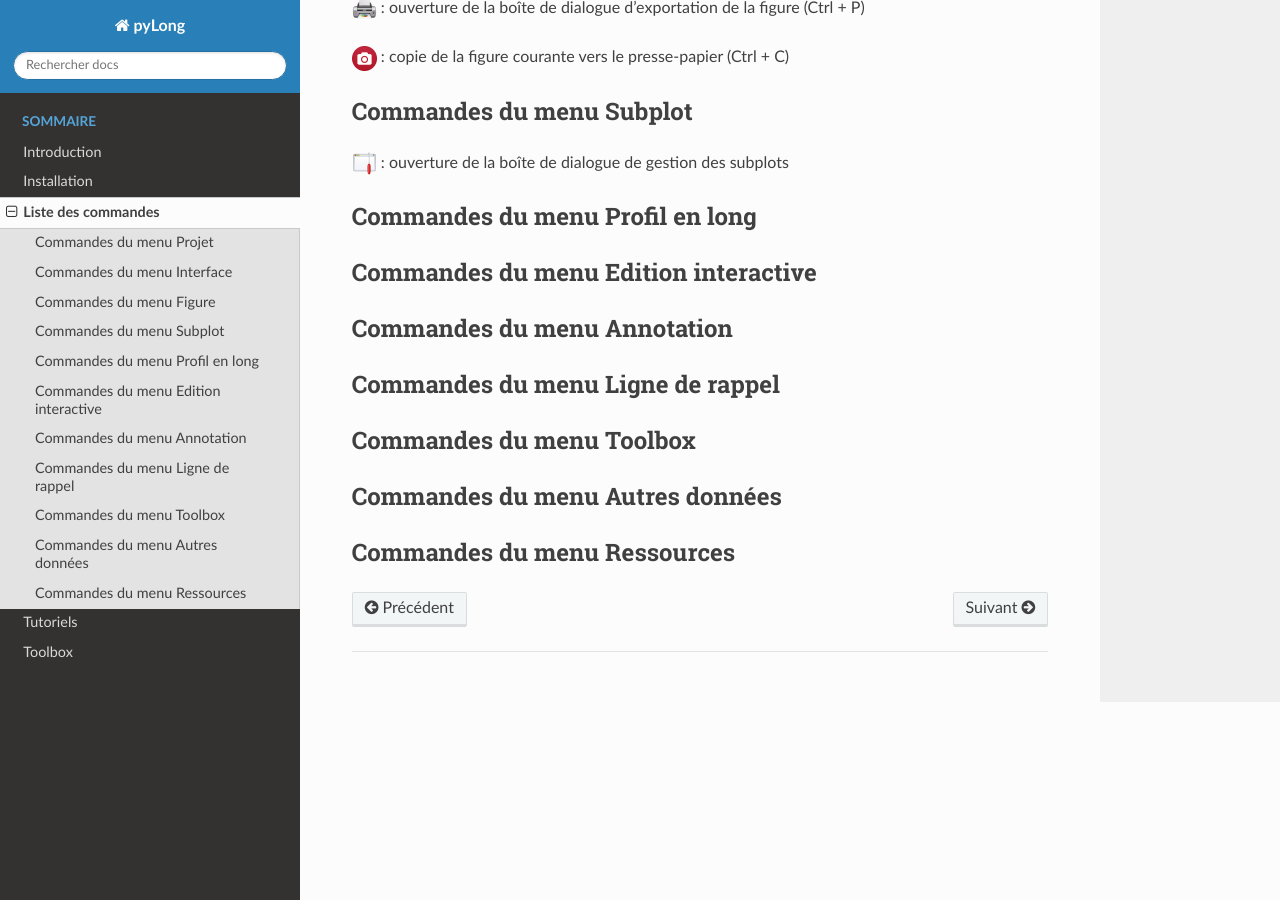
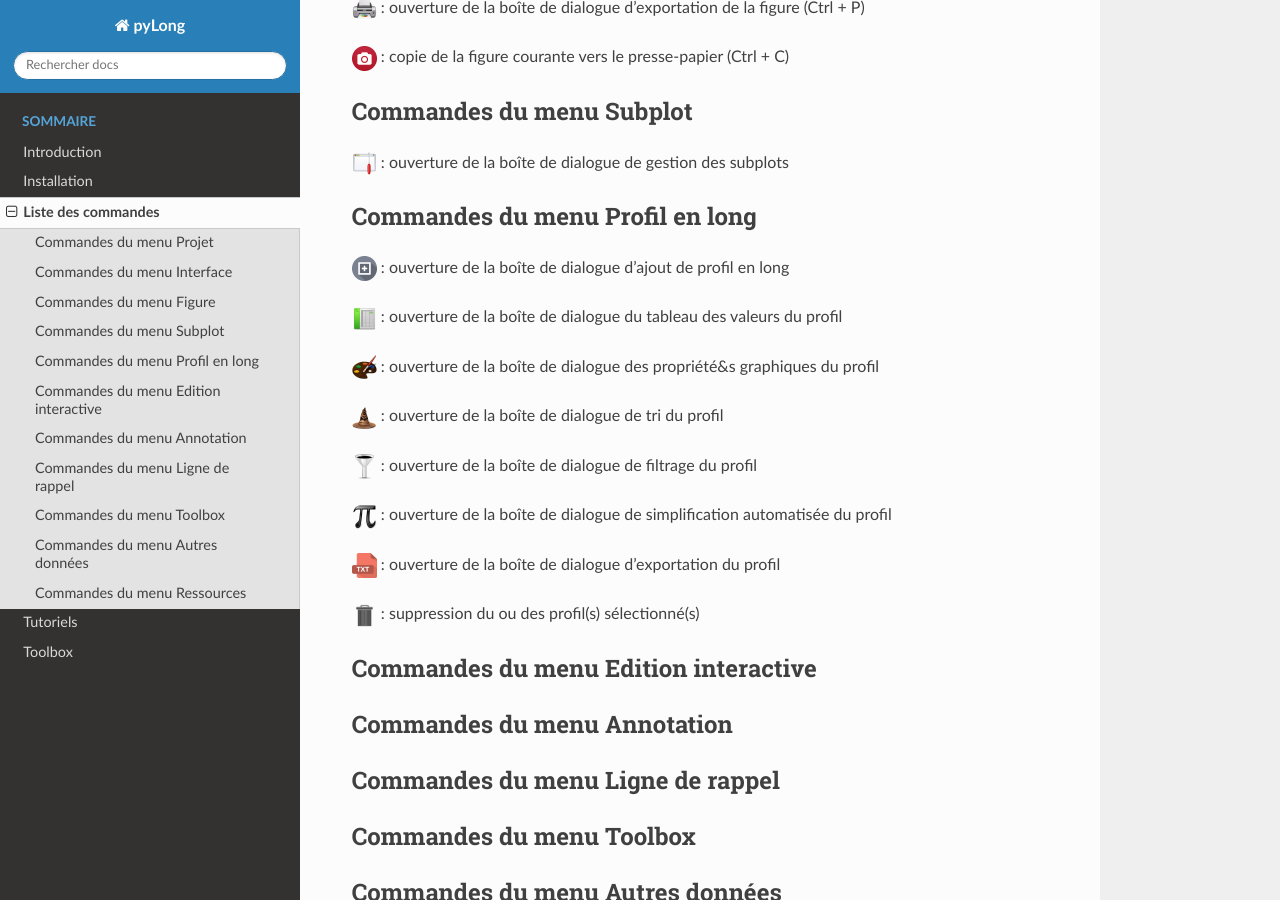
Before and after one commit to clementroussel/pyLong-doc, a Sphinx documentation site: the page built from docs/source/commandes.rst, in a window 1280 px wide and 900 px high, scrolled down 1074 px. Built offline with Sphinx 7.4.7 and the Read the Docs theme 2.0.0, drawn with Linux system fonts in a browser that asks for light colours.

Commit message:
Update commandes.rst

```diff
--- a/docs/source/commandes.rst
+++ b/docs/source/commandes.rst
@@ -106,6 +106,46 @@ Commandes du menu Subplot
 Commandes du menu Profil en long
 ================================
 
+|ajouter| : ouverture de la boîte de dialogue d'ajout de profil en long
+
+.. |ajouter| image:: ./icones/ajouter.png
+             :scale: 50%
+
+|tableau| : ouverture de la boîte de dialogue du tableau des valeurs du profil
+
+.. |tableau| image:: ./icones/tableau.png
+             :scale: 50%
+
+|style| : ouverture de la boîte de dialogue des propriété&s graphiques du profil
+
+.. |style| image:: ./icones/style.png
+           :scale: 50%
+
+|trier| : ouverture de la boîte de dialogue de tri du profil
+
+.. |trier| image:: ./icones/trier.png
+           :scale: 50%
+
+|filtrer| : ouverture de la boîte de dialogue de filtrage du profil
+
+.. |filtrer| image:: ./icones/filtrer.png
+             :scale: 50%
+
+|simplifier| : ouverture de la boîte de dialogue de simplification automatisée du profil
+
+.. |simplifier| image:: ./icones/simplifier.png
+               :scale: 50%
+
+|exporter| : ouverture de la boîte de dialogue d'exportation du profil
+
+.. |exporter| image:: ./icones/exporter.png
+              :scale: 50%
+
+|supprimer| : suppression du ou des profil(s) sélectionné(s)
+
+.. |supprimer| image:: ./icones/supprimer.png
+               :scale: 50%
+
 Commandes du menu Edition interactive
 =====================================
 
```
